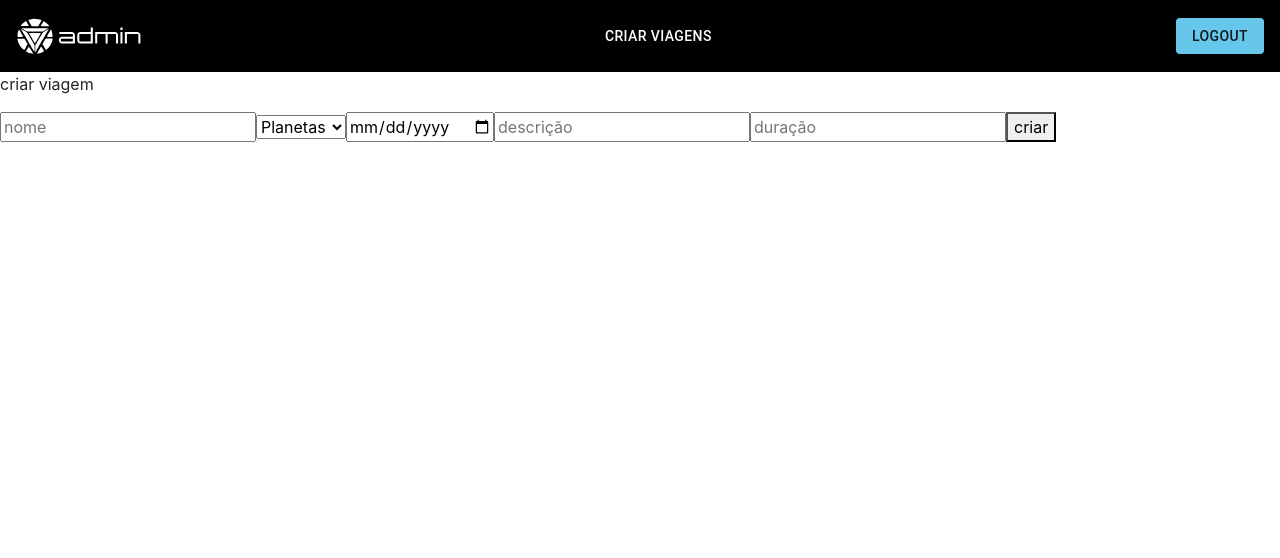
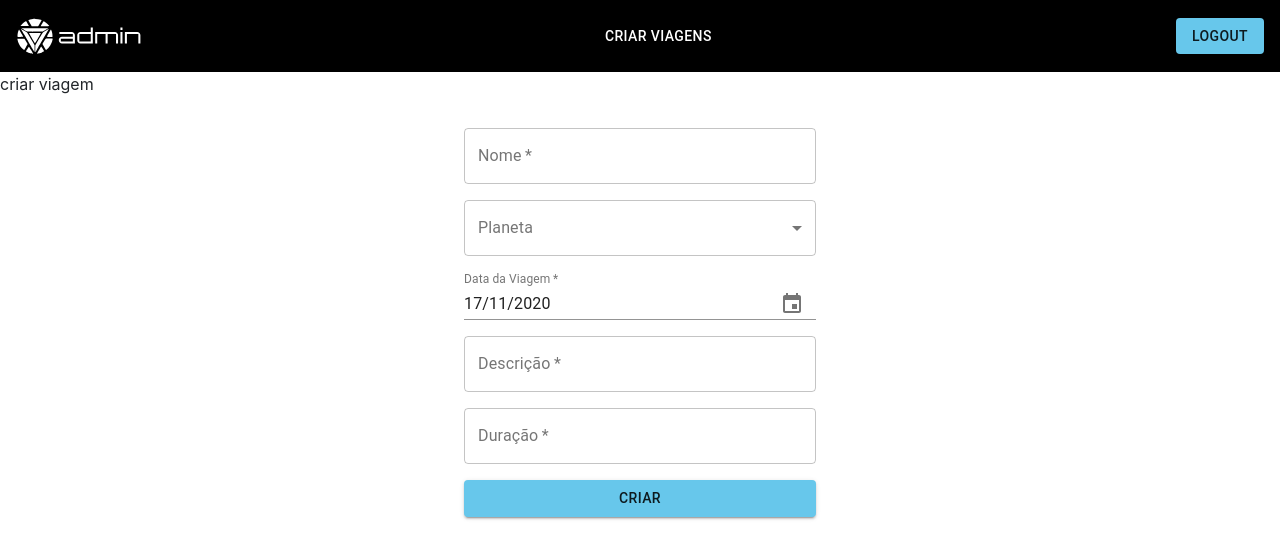
Before and after one commit to future4code/Nicole-Zolnier, a React (Create React App) app in the folder semana10/labex/: page /admin/viagens/criar-viagem in a window 1280 px wide. Shown: the top 558 px of the page. Built offline with nearby package versions, Linux system fonts and the light colour scheme; sample sign-in values are in the browser's storage.

Commit message:
estilizando create trip

```diff
--- a/semana10/labex/package.json
+++ b/semana10/labex/package.json
@@ -3,12 +3,15 @@
   "version": "0.1.0",
   "private": true,
   "dependencies": {
+    "@date-io/date-fns": "^1.3.13",
     "@material-ui/core": "^4.11.0",
+    "@material-ui/pickers": "^3.2.10",
     "@testing-library/jest-dom": "^5.11.6",
     "@testing-library/react": "^11.1.2",
     "@testing-library/user-event": "^12.2.2",
     "axios": "^0.21.0",
     "bootstrap": "^4.5.3",
+    "date-fns": "^2.16.1",
     "react": "^17.0.1",
     "react-bootstrap": "^1.4.0",
     "react-dom": "^17.0.1",
--- a/semana10/labex/src/components/Private/Planets.js
+++ /dev/null
@@ -1,20 +0,0 @@
-import React from 'react'
-
-function Planets(props) {
-    return (
-        <select required name="planet" value={props.planet} onChange={props.handle}>
-            <option>Planetas</option>
-            <option value="Mercúrio">Mercúrio</option>
-            <option value="Vênus">Vênus</option>
-            <option value="Terra">Terra</option>
-            <option value="Marte">Marte</option>
-            <option value="Júpiter">Júpiter</option>
-            <option value="Saturno">Saturno</option>
-            <option value="Urano">Urano</option>
-            <option value="Netuno">Netuno</option>
-            <option value="Plutão">Plutão</option>
-        </select>
-    )
-}
-
-export default Planets
--- a/semana10/labex/src/pages/Private/CreateTripPage.js
+++ b/semana10/labex/src/pages/Private/CreateTripPage.js
@@ -1,25 +1,57 @@
 import axios from 'axios'
-import React from 'react'
+import React, { useState } from 'react'
 import NavBarAdmin from '../../components/Private/NavBarAdmin'
-import Planets from '../../components/Private/Planets'
 import { useForm } from '../../hooks/useForm'
 import { useProtectedPage } from '../../hooks/useProtectedPage'
 import { baseUrl } from '../../constants/urls'
+import styled from 'styled-components'
+import { TextField, InputLabel, MenuItem, FormControl, Select, Button, createMuiTheme, MuiThemeProvider } from '@material-ui/core'
+import DateFnsUtils from '@date-io/date-fns'
+import {	MuiPickersUtilsProvider,	KeyboardDatePicker} from '@material-ui/pickers';
+
+const FormContainer = styled.form`
+	padding: 1em;
+	margin: auto;
+	margin-bottom: 3em;
+	display: flex;
+	flex-direction: column;
+	gap: 1em;
+	width: 30vw;
+`
+
+const myTheme = createMuiTheme({
+  palette: {
+    primary: {
+      main: "#FFFFFF"
+    },
+    secondary: {
+      main: "#67C7EB"
+    }
+  },
+})
+
 
 function CreateTrip() {
 
   useProtectedPage()
 
   const token = localStorage.getItem("token")
-  const { form, onChange, reset } = useForm({ name: "", planet: "", date:"", description:"", duration: ""})
 
+  const { form, onChange, reset } = useForm({ name: "", planet: "", description:"", duration: ""})
+  const [date, setDate] = useState(Date.now)
+
+
+  const onChangeDate = (d) => {
+    setDate(d)
+  }
 
   const createTrip = (e) => {
     e.preventDefault()
+    const newDate = new Date(date)
     const body = {
       name: form.name,
       planet: form.planet,
-      date: form.date,
+      date: newDate.toLocaleDateString(),
       description: form.description,
       durationInDays: form.duration
     }
@@ -36,18 +68,40 @@ function CreateTrip() {
     })
   }
 
+  const planets = ["Mercúrio", "Vênus", "Terra", "Marte", "Júpiter", "Saturno", "Urano", "Netuno", "Plutão"]
+	const planetsList = planets.map((planet, id) => (
+			<MenuItem key={id} value={planet}>{planet}</MenuItem>
+		))
+
   return (
     <div>
       <NavBarAdmin />
       <p>criar viagem</p>
-      <form onSubmit={createTrip}>
-        <input required placeholder="nome" name="name" pattern="[a-zA-Zs\À-ú ]{6,}" value={form.name} onChange={onChange} />
-        <Planets planet={form.planet} handle={onChange} />
-        <input required name="date" type="date" placeholder="data" value={form.date} onChange={onChange}/>
-        <input required name="description" placeholder="descrição" pattern="^.{30,}" value={form.description} onChange={onChange}/>
-        <input required name="duration" type="number" min="50" placeholder="duração" value={form.uration} onChange={onChange} />
-        <button>criar</button>
-      </form>
+      <FormContainer  onSubmit={createTrip}>
+        <TextField required label="Nome" variant="outlined" name="name" inputProps={{ pattern: "[a-zA-Zs\À-ú ]{6,}" }} value={form.name} onChange={onChange} />
+        <FormControl variant="outlined">
+        <InputLabel>Planeta</InputLabel>
+        <Select required name="planet" value={form.planet} onChange={onChange}>
+        <MenuItem value="">Planeta</MenuItem>
+          {planetsList}
+        </Select>
+        </FormControl>
+        <MuiPickersUtilsProvider utils={DateFnsUtils}>
+						<KeyboardDatePicker
+              disableToolbar
+              variant="inline"
+							format="dd/MM/yyyy" required
+							label="Data da Viagem"
+							value={date} onChange={onChangeDate}
+						/>
+					</MuiPickersUtilsProvider>
+        <TextField variant="outlined" required name="description" label="Descrição" inputProps={{ pattern: "^.{30,}" }} value={form.description} onChange={onChange}/>
+        <TextField variant="outlined" required name="duration" type="number" inputProps={{ min: "50", step: "1" }} label="Duração" value={form.duration} onChange={onChange} />
+        <MuiThemeProvider theme={myTheme}>
+          <Button type={'submit'} variant="contained" color="secondary">CRIAR</Button>
+        </MuiThemeProvider>
+
+      </FormContainer>
 
     </div>
   )
--- a/semana10/labex/src/pages/Public/ApplyPage.js
+++ b/semana10/labex/src/pages/Public/ApplyPage.js
@@ -97,7 +97,7 @@ function ApplyPage() {
 
         <FormControl variant="outlined">
           <InputLabel>Viagem</InputLabel>
-          <Select label="Viagem" name="tripId" value={form.tripId} onChange={onChange}>
+          <Select required label="Viagem" name="tripId" value={form.tripId} onChange={onChange}>
             <MenuItem value="">Viagem</MenuItem>
             {trips.map((item) => {
               return <MenuItem value={item.id}>{item.name}</MenuItem>
```
Also changed, not shown: 1 other file (tests, documents, lock files or other folders).
